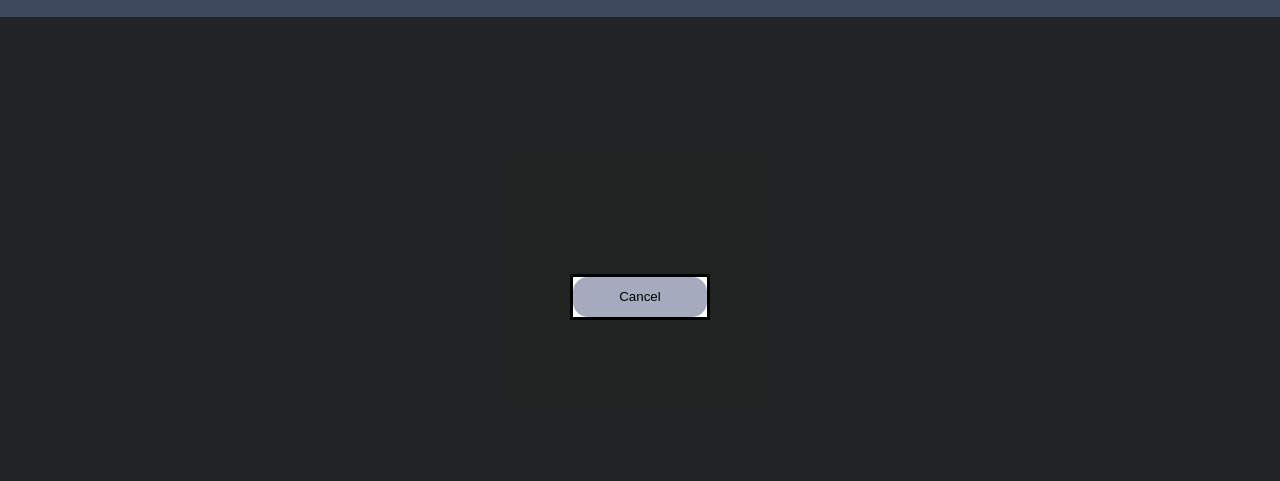
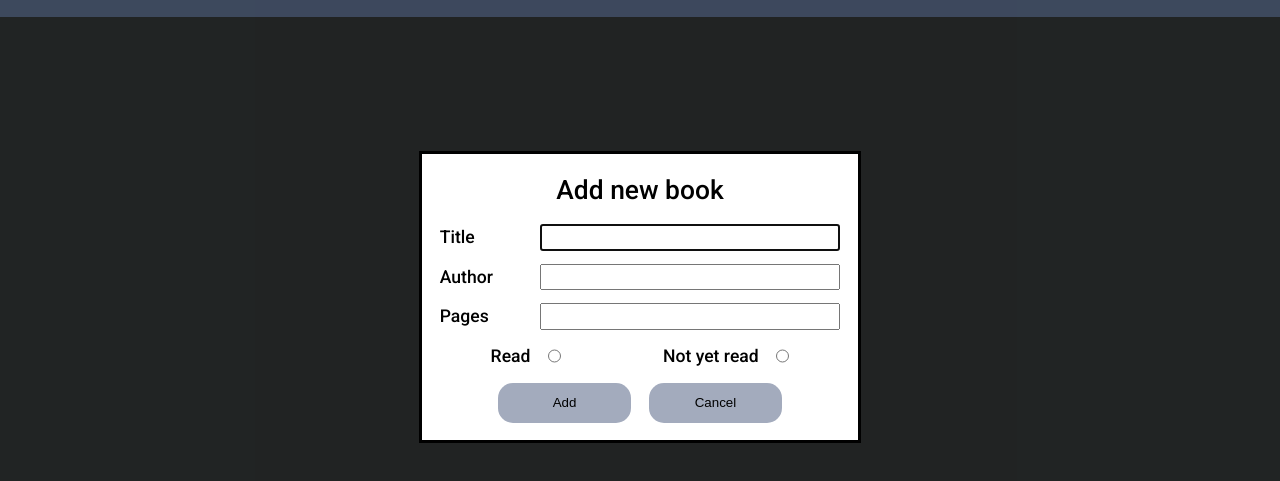
Before and after one commit to Sveldevorls/odin-library, a plain HTML site: page index.html in a window 1280 px wide. Both pictures are taken after a click on the button "+ Add book". Shown: the part 103-584 px from the top of the page. Drawn offline with Linux system fonts and the light colour scheme.

Commit message:
Finish new book modal structure

```diff
--- a/index.html
+++ b/index.html
@@ -15,7 +15,29 @@
         <button id="newbook-add">+ Add book</button>
     </div>
     <dialog>
-        <button id="newbook-close">Cancel</button>
+        <h2 class="row">Add new book</h2>
+        <form>
+            <label for="title">Title</label>
+            <input type="text" id="title" required>
+            <label for="author">Author</label>
+            <input type="text" id="author" required>
+            <label for="pages">Pages</label>
+            <input type="number" id="pages" min="1" required>
+            <div class="read-status">
+                <div class="row">
+                    <label for="read-y">Read</label>
+                    <input type="radio" id="read-y" name="read" required>
+                </div>
+                <div class="row">
+                    <label for="read-n">Not yet read</label>
+                    <input type="radio" id="read-n" name="read">
+                </div>
+            </div>
+        </form>
+        <div class="row">
+            <button id="newbook-add">Add</button>
+            <button id="newbook-cancel">Cancel</button>
+        </div>
     </dialog>
 </body>
 <script src="js.js"></script>
--- a/js.js
+++ b/js.js
@@ -1,11 +1,11 @@
 const newBookDialog = document.body.querySelector("dialog")
 const newBookDialogAdd = document.body.querySelector("#newbook-add")
-const newBookDialogClose = document.body.querySelector("#newbook-close")
+const newBookDialogCancel = document.body.querySelector("#newbook-cancel")
 
 newBookDialogAdd.addEventListener("click", () => {
     newBookDialog.showModal();
 })
 
-newBookDialogClose.addEventListener("click", () => {
+newBookDialogCancel.addEventListener("click", () => {
     newBookDialog.close();
 })
--- a/style.css
+++ b/style.css
@@ -12,6 +12,10 @@ body {
     min-height: 100vh;
 }
 
+h1, h2 {
+    font-weight: 500;
+}
+
 .header {
     padding: 0 1em;
     color: whitesmoke;
@@ -23,7 +27,6 @@ body {
 }
 
 .header > h1 {
-    font-weight: 500;
     margin-right: auto;
 }
 
@@ -37,4 +40,30 @@ button {
 
 dialog {
     margin: auto auto;
+    height: fit-content;
+    width: fit-content;
+    padding: 1em;
 }
+
+form {
+    margin: 0.5lh 0;
+    display: grid;
+    grid-template-columns: 1fr 3fr;
+    row-gap: 0.5lh;
+}
+
+.row {
+    display: flex;
+    justify-content: center;
+    gap: 1em;
+}
+
+.read-status {
+    display: flex;
+    justify-content: space-around;
+    grid-column: 1 / -1;
+}
+
+input[type=text], input[type=number] {
+    width: 40ch;
+}
```
